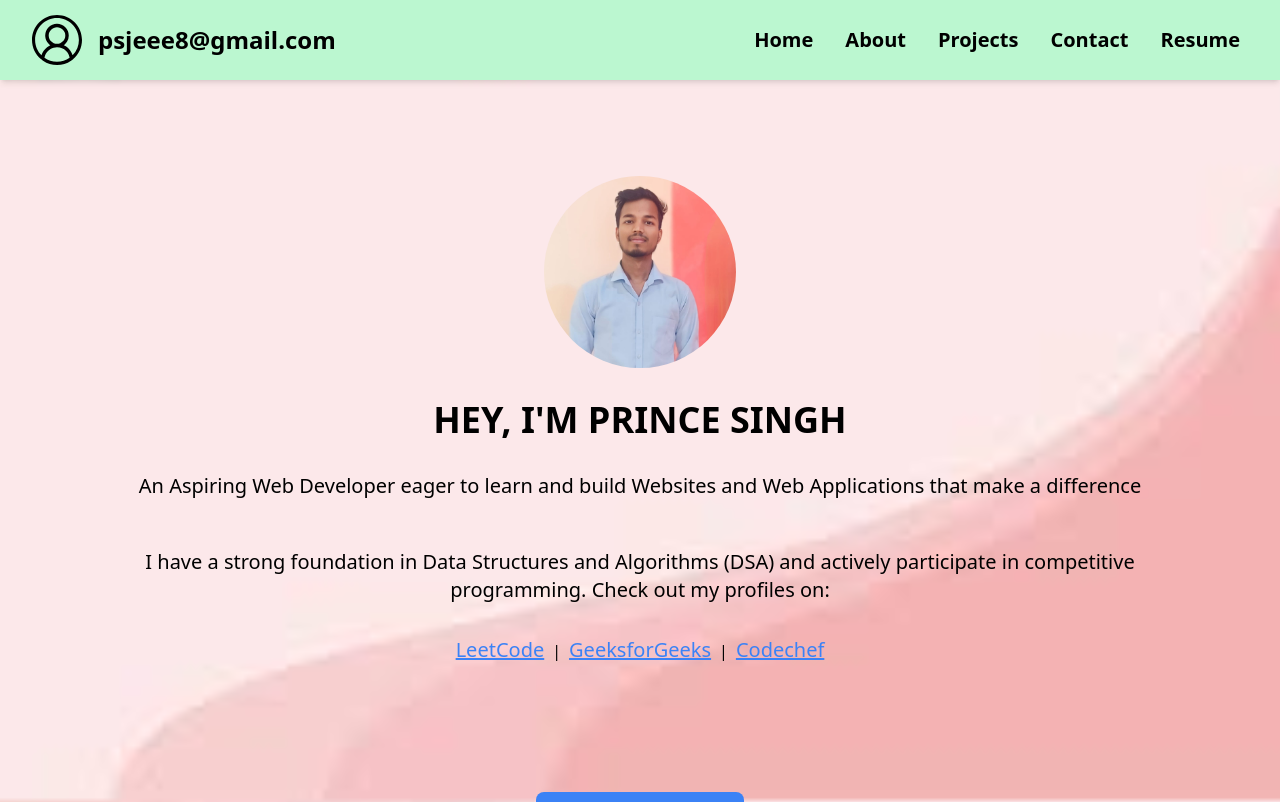
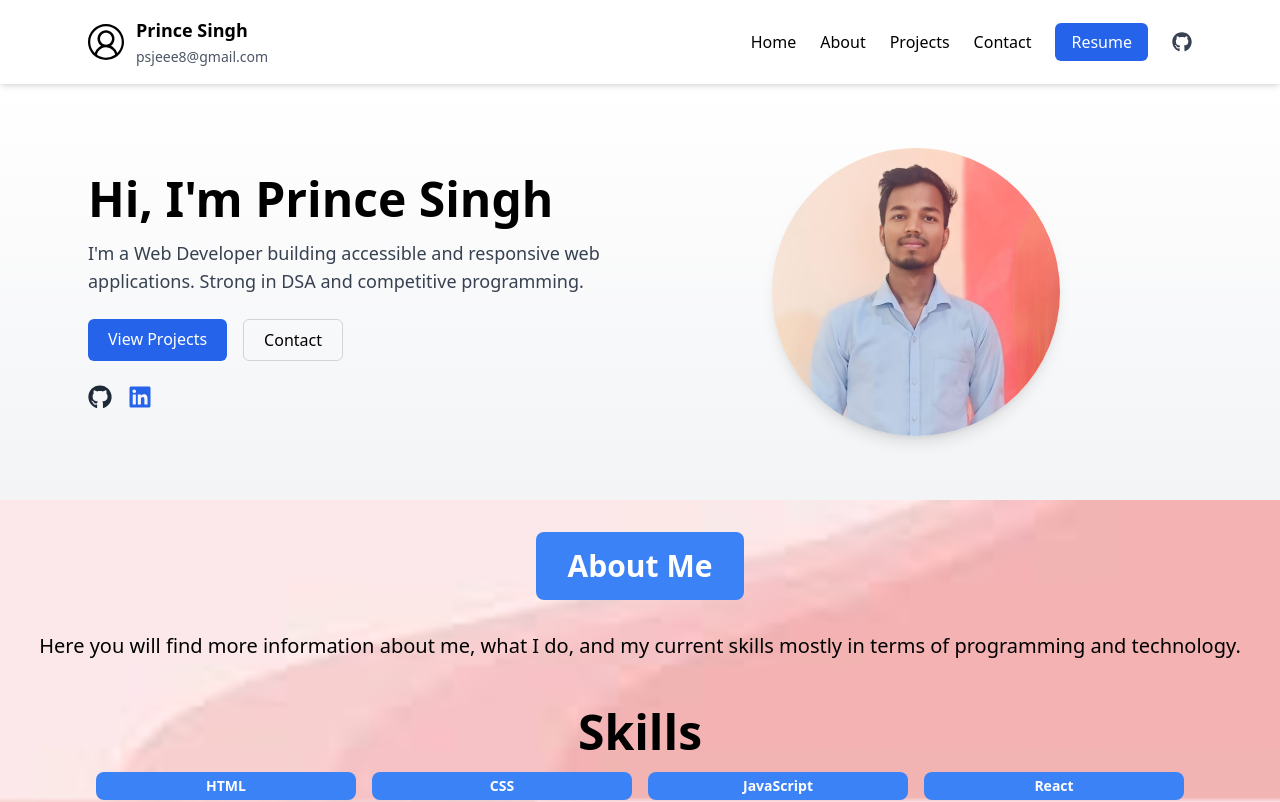
Before and after one commit to PrinceSingh786/Portfolio01, a React (Create React App) app: page / in a window 1280 px wide. Shown: the top 802 px of the page. Built offline with nearby package versions, Linux system fonts and the light colour scheme.

Commit message:
feat: modern hero, update navbar & footer

```diff
--- a/src/components/Body.js
+++ b/src/components/Body.js
@@ -1,54 +1,29 @@
 import React from "react";
+import { Link } from "react-scroll";
 import princeImage from "../assets/prince.jpg";
+import { FaGithub, FaLinkedin } from "react-icons/fa";
+
 const Body = () => {
   return (
-    <div className="body-container ">
-      <div className="text-center p-12 m-12">
-        <img
-          src={princeImage} // Ensure the path to your photo is correct
-          alt="Prince singh "
-          className="mx-auto mb-8 rounded-full w-48 h-48 object-cover" // Adjust the width and height
-        />
-        <h1 className="text-4xl font-bold">HEY, I'M PRINCE SINGH</h1>
-        <p className="text-xl mt-4 py-4">
-          An Aspiring Web Developer eager to learn and build Websites and Web
-          Applications that make a difference
-        </p>
-        <p className="text-xl mt-4 py-4">
-          I have a strong foundation in Data Structures and Algorithms (DSA) and
-          actively participate in competitive programming. Check out my profiles
-          on:
-        </p>
-        <div className="mt-4">
-          <a
-            href="https://leetcode.com/u/Princesingh923/"
-            target="_blank"
-            rel="noopener noreferrer"
-            className="text-blue-500 underline text-xl"
-          >
-            LeetCode
-          </a>
-          <span className="mx-2">|</span>
-          <a
-            href="https://www.geeksforgeeks.org/user/psjeokzt/"
-            target="_blank"
-            rel="noopener noreferrer"
-            className="text-blue-500 underline text-xl"
-          >
-            GeeksforGeeks
-          </a>
-          <span className="mx-2">|</span>
-          <a
-            href="https://www.codechef.com/users/prince_mmm"
-            target="_blank"
-            rel="noopener noreferrer"
-            className="text-blue-500 underline text-xl"
-          >
-            Codechef
-          </a>
+    <section id="home" className="bg-gradient-to-b from-white to-gray-100">
+      <div className="max-w-6xl mx-auto px-6 py-16 md:flex md:items-center md:justify-between">
+        <div className="md:w-1/2">
+          <h1 className="text-4xl md:text-5xl font-extrabold mb-4">Hi, I'm Prince Singh</h1>
+          <p className="text-lg text-gray-700 mb-6">I'm a Web Developer building accessible and responsive web applications. Strong in DSA and competitive programming.</p>
+          <div className="flex space-x-4">
+            <Link to="projects" smooth={true} duration={500} className="inline-block bg-blue-600 text-white px-5 py-2 rounded-md hover:bg-blue-700 cursor-pointer">View Projects</Link>
+            <Link to="contact" smooth={true} duration={500} className="inline-block border border-gray-300 px-5 py-2 rounded-md hover:bg-gray-100 cursor-pointer">Contact</Link>
+          </div>
+          <div className="mt-6 flex space-x-4">
+            <a href="https://github.com/PrinceSingh786" target="_blank" rel="noopener noreferrer" className="text-gray-800 hover:text-black"><FaGithub size={24} /></a>
+            <a href="#" target="_blank" rel="noopener noreferrer" className="text-blue-600 hover:text-blue-700"><FaLinkedin size={24} /></a>
+          </div>
+        </div>
+        <div className="md:w-1/2 mt-8 md:mt-0 flex justify-center">
+          <img src={princeImage} alt="Prince Singh" className="w-56 h-56 md:w-72 md:h-72 rounded-full object-cover shadow-lg" />
         </div>
       </div>
-    </div>
+    </section>
   );
 };
 
--- a/src/components/Footer.js
+++ b/src/components/Footer.js
@@ -2,36 +2,13 @@ import React from "react";
 
 const Footer = () => {
   return (
-    <footer className="bg-black text-white py-4">
-      <div className="container mx-auto text-center">
-        <p className="text-lg py-4">
-          &copy; 2025 Prince Singh. All rights reserved.
-        </p>
-        <div className="mt-2 py-4">
-          <a
-            href="https://github.com/your-profile"
-            target="_blank"
-            rel="noopener noreferrer"
-            className="text-blue-500 mx-2"
-          >
-            GitHub
-          </a>
-          <a
-            href="https://linkedin.com/in/your-profile"
-            target="_blank"
-            rel="noopener noreferrer"
-            className="text-blue-500 mx-2"
-          >
-            LinkedIn
-          </a>
-          <a
-            href="https://twitter.com/your-profile"
-            target="_blank"
-            rel="noopener noreferrer"
-            className="text-blue-500 mx-2"
-          >
-            Twitter
-          </a>
+    <footer className="bg-gray-900 text-white py-6">
+      <div className="max-w-6xl mx-auto px-6 text-center">
+        <p className="text-sm">&copy; {new Date().getFullYear()} Prince Singh. All rights reserved.</p>
+        <div className="mt-3">
+          <a href="https://github.com/PrinceSingh786" target="_blank" rel="noopener noreferrer" className="mx-2 text-gray-300 hover:text-white">GitHub</a>
+          <a href="#" target="_blank" rel="noopener noreferrer" className="mx-2 text-gray-300 hover:text-white">LinkedIn</a>
+          <a href="/Resume.pdf" target="_blank" rel="noopener noreferrer" className="mx-2 text-gray-300 hover:text-white">Resume</a>
         </div>
       </div>
     </footer>
--- a/src/components/Nav.js
+++ b/src/components/Nav.js
@@ -2,6 +2,7 @@ import React, { useState } from "react";
 import { Link } from "react-scroll";
 import { AiOutlineClose, AiOutlineMenu } from "react-icons/ai";
 import { VscAccount } from "react-icons/vsc";
+import { FaGithub } from "react-icons/fa";
 
 const Nav = () => {
   const [nav, setNav] = useState(false);
@@ -10,91 +11,48 @@ const Nav = () => {
   };
 
   return (
-    <div className="bg-green-200 flex justify-between items-center font-bold text-xl h-16 px-8 py-10 shadow-md">
-      <h1 className="text-2xl font-bold leading-loose flex items-center">
-        <VscAccount size={50} />
-        <span className="px-4">psjeee8@gmail.com</span>
-      </h1>
-      <ul className="hidden md:flex space-x-4 leading-loose">
-        <li className="p-2 cursor-pointer ">
-          <Link to="home" smooth={true} duration={500}>
-            Home
-          </Link>
-        </li>
-        <li className="p-2 cursor-pointer">
-          <Link to="about" smooth={true} duration={500}>
-            About
-          </Link>
-        </li>
-        <li className="p-2 cursor-pointer">
-          <Link to="projects" smooth={true} duration={500}>
-            Projects
-          </Link>
-        </li>
-        <li className="p-2 cursor-pointer">
-          <Link to="contact" smooth={true} duration={500}>
-            Contact
-          </Link>
-        </li>
-        <li className="p-2 cursor-pointer">
-          <button>
-            <a href="/resume.pdf" target="_blank" rel="noopener noreferrer">
-              Resume
-            </a>
-          </button>
-        </li>
-      </ul>
-      <div onClick={handleNav} className="block md:hidden">
-        {nav ? <AiOutlineClose size={20} /> : <AiOutlineMenu size={20} />}
+    <nav className="bg-white shadow-md sticky top-0 z-50">
+      <div className="max-w-6xl mx-auto px-6 py-4 flex justify-between items-center">
+        <div className="flex items-center">
+          <VscAccount size={36} />
+          <div className="ml-3">
+            <h2 className="font-bold text-lg">Prince Singh</h2>
+            <a href="mailto:psjeee8@gmail.com" className="text-sm text-gray-600">psjeee8@gmail.com</a>
+          </div>
+        </div>
+        <ul className="hidden md:flex items-center space-x-6">
+          <li><Link to="home" smooth={true} duration={500} className="cursor-pointer">Home</Link></li>
+          <li><Link to="about" smooth={true} duration={500} className="cursor-pointer">About</Link></li>
+          <li><Link to="projects" smooth={true} duration={500} className="cursor-pointer">Projects</Link></li>
+          <li><Link to="contact" smooth={true} duration={500} className="cursor-pointer">Contact</Link></li>
+          <li><a href="/Resume.pdf" target="_blank" rel="noopener noreferrer" className="px-4 py-2 bg-blue-600 text-white rounded-md">Resume</a></li>
+          <li><a href="https://github.com/PrinceSingh786" target="_blank" rel="noopener noreferrer" className="text-gray-700"><FaGithub size={20}/></a></li>
+        </ul>
+        <div onClick={handleNav} className="block md:hidden cursor-pointer">
+          {nav ? <AiOutlineClose size={24} /> : <AiOutlineMenu size={24} />}
+        </div>
       </div>
-      <div
-        className={
-          nav
-            ? "fixed left-0 top-0 w-[60%] h-full border-r border-r-gray-900 bg-gray-100 ease-in-out duration-500 md:hidden"
-            : "fixed left-[-100%] top-0 h-full ease-in-out duration-500 md:hidden"
-        }
-      >
-        <h1 className="text-2xl font-bold m-4 leading-loose flex items-center">
-          <VscAccount size={50} />
-          <span className="px-4">psjeee8@gmail.com</span>
-        </h1>
-        <ul className="p-4 space-y-4 leading-loose">
-          <li className="p-2 cursor-pointer border-b border-gray-300">
-            <Link to="home" smooth={true} duration={500} onClick={handleNav}>
-              Home
-            </Link>
-          </li>
-          <li className="p-2 cursor-pointer border-b border-gray-300">
-            <Link to="about" smooth={true} duration={500} onClick={handleNav}>
-              About
-            </Link>
-          </li>
-          <li className="p-2 cursor-pointer border-b border-gray-300">
-            <Link
-              to="projects"
-              smooth={true}
-              duration={500}
-              onClick={handleNav}
-            >
-              Projects
-            </Link>
-          </li>
-          <li className="p-2 cursor-pointer border-b border-gray-300">
-            <Link to="contact" smooth={true} duration={500} onClick={handleNav}>
-              Contact
-            </Link>
-          </li>
-          <li className="p-2 cursor-pointer">
-            <button>
-              {" "}
-              <a href="/resume.pdf" target="_blank" rel="noopener noreferrer">
-                Resume
-              </a>
-            </button>
-          </li>
-        </ul>
+
+      <div className={nav ? "md:hidden fixed left-0 top-0 w-[70%] h-full bg-white shadow-lg ease-in-out duration-300" : "md:hidden fixed left-[-100%] top-0 h-full ease-in-out duration-300"}>
+        <div className="p-6">
+          <div className="flex items-center mb-6">
+            <VscAccount size={36} />
+            <div className="ml-3">
+              <h2 className="font-bold">Prince Singh</h2>
+              <a href="mailto:psjeee8@gmail.com" className="text-sm text-gray-600">psjeee8@gmail.com</a>
+            </div>
+          </div>
+          <ul className="space-y-4">
+            <li><Link to="home" smooth={true} duration={500} onClick={handleNav}>Home</Link></li>
+            <li><Link to="about" smooth={true} duration={500} onClick={handleNav}>About</Link></li>
+            <li><Link to="projects" smooth={true} duration={500} onClick={handleNav}>Projects</Link></li>
+            <li><Link to="contact" smooth={true} duration={500} onClick={handleNav}>Contact</Link></li>
+            <li><a href="/Resume.pdf" target="_blank" rel="noopener noreferrer" onClick={handleNav}>Resume</a></li>
+            <li><a href="https://github.com/PrinceSingh786" target="_blank" rel="noopener noreferrer" onClick={handleNav}>GitHub</a></li>
+          </ul>
+        </div>
       </div>
-    </div>
+    </nav>
   );
 };
 
```
